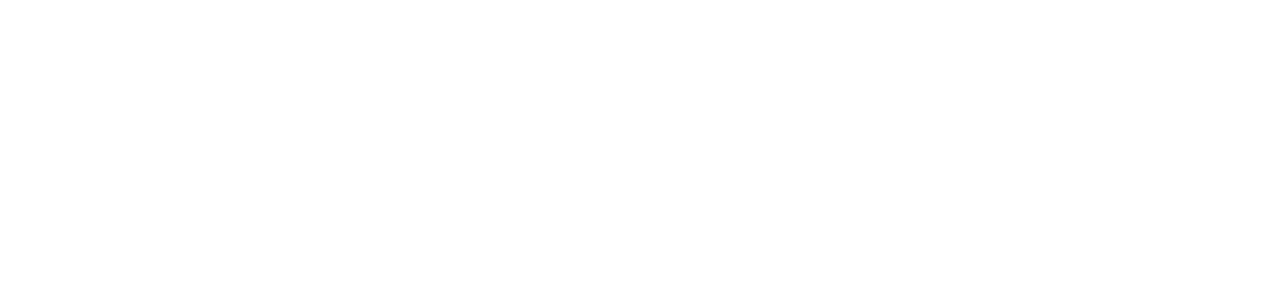
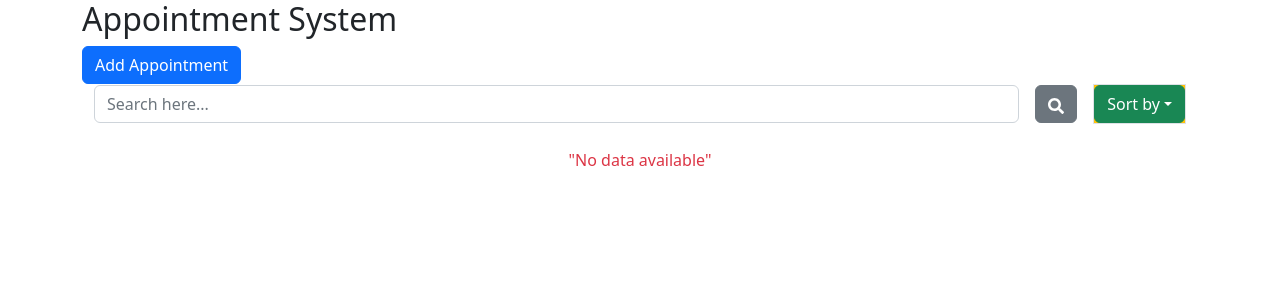
Before and after one commit to SushmaGurung/appointmentSystem, a React (Create React App) app: page / in a window 1280 px wide. Shown: the top 300 px of the page. Built offline with nearby package versions, Linux system fonts and the light colour scheme.

Commit message:
add form for client data collection

```diff
--- a/package.json
+++ b/package.json
@@ -3,6 +3,10 @@
   "version": "0.1.0",
   "private": true,
   "dependencies": {
+    "@fortawesome/fontawesome-svg-core": "^6.4.0",
+    "@fortawesome/free-regular-svg-icons": "^6.4.0",
+    "@fortawesome/free-solid-svg-icons": "^6.4.0",
+    "@fortawesome/react-fontawesome": "^0.2.0",
     "@testing-library/jest-dom": "^5.16.5",
     "@testing-library/react": "^13.4.0",
     "@testing-library/user-event": "^13.5.0",
@@ -11,6 +15,7 @@
     "react-bootstrap": "^2.7.4",
     "react-bootstrap-v5": "^1.4.0",
     "react-dom": "^18.2.0",
+    "react-icons": "^4.8.0",
     "react-scripts": "5.0.1",
     "web-vitals": "^2.1.4"
   },
--- a/src/App.js
+++ b/src/App.js
@@ -1,8 +1,222 @@
+import { useEffect, useState } from "react";
+import "./App.css";
+import Lists from "./Components/lists";
+import Search from "./Components/search";
+import Button from "react-bootstrap/Button";
+import Form from "react-bootstrap/Form";
+
 function App() {
 
-  <div>
-    Hello World
-  </div>
+  const getLocalStorageItems = () => {
+    let list = localStorage.getItem("lists");
+    if (list) {
+      return JSON.parse(list);
+    } else {
+      return [];
+    }
+  };
+
+  // const [lists, setLists] = useState([]);
+  const [lists, setLists] = useState(getLocalStorageItems);
+  const [owner, setOwner] = useState("");
+  const [pet, setPet] = useState("");
+  const [date, setDate] = useState("");
+  const [time, setTime] = useState("");
+  const [notes, setNotes] = useState("");
+  const [query, setQuery] = useState("");
+  const [show, setShow] = useState(false);
+  // const [msg, setMsg] = useState("");
+
+  const handleSubmit = () => {
+    if (lists) {
+      setLists([
+        ...lists,
+        {
+          id: new Date().getTime().toString(),
+          ownerName: owner,
+          petName: pet,
+          date,
+          time,
+          notes,
+        },
+      ]);
+      setOwner("");
+      setPet("");
+      setDate("");
+      setTime("");
+      setNotes("");
+
+      setTimeout(() => {
+        setShow(!show);
+      }, 1000);
+    }
+  };
+
+  // store to localStorage
+  useEffect(() => {
+    localStorage.setItem("lists", JSON.stringify(lists));
+  }, [lists]);
+
+  // delete list
+
+  const deleteList = (id) => {
+    setLists(lists.filter((list) => list.id !== id));
+  };
+
+  // search items
+  const search = () => {
+    return lists.filter((item) => item.ownerName.toLowerCase().includes(query));
+  };
+
+  // sorting items
+  const ascendingList = () => {
+    let allData = [...lists];
+    if (allData.length > 0) {
+      let result = allData.sort((a, b) =>
+        a.ownerName.localeCompare(b.ownerName)
+      );
+      setLists(result);
+    }
+  };
+
+  const descendingList = () => {
+    let allData = [...lists];
+    if (allData.length > 0) {
+      let result = allData.sort((a, b) =>
+        b.ownerName.localeCompare(a.ownerName)
+      );
+      setLists(result);
+    }
+  };
+
+  const sortOwnerList = () => {
+    let allData = [...lists];
+    if (allData.length > 0) {
+      let result = allData.sort((a, b) =>
+        a.ownerName.localeCompare(b.ownerName)
+      );
+      setLists(result);
+    }
+  };
+  const sortPetList = () => {
+    let allData = [...lists];
+    if (allData.length > 0) {
+      let result = allData.sort((a, b) => a.petName.localeCompare(b.petName));
+      setLists(result);
+    }
+  };
+
+  return (
+    <div className="container">
+         <h2>Appointment System</h2>
+
+        <Button variant="primary" onClick={() => setShow(!show)}>
+          Add Appointment
+        </Button>
+        {show && (
+          <Form>
+            <Form.Group className="mb-3" controlId="formBasicEmail">
+              <Form.Label>Owner's Name</Form.Label>
+              <Form.Control
+                type="text"
+                placeholder="Enter Name"
+                required
+                value={owner}
+                onChange={(e) => {
+                  setOwner(e.target.value);
+                }}
+              />
+            </Form.Group>
+
+            <Form.Group className="mb-3" controlId="formBasicPassword">
+              <Form.Label>Pet's Name</Form.Label>
+              <Form.Control
+                type="text"
+                placeholder="Pet's Name"
+                required
+                value={pet}
+                onChange={(e) => {
+                  setPet(e.target.value);
+                }}
+              />
+            </Form.Group>
+
+            <Form.Group className="mb-3" controlId="formBasicCheckbox">
+              <Form.Label>Appointment Date</Form.Label>
+              <Form.Check
+                type="date"
+                required
+                value={date}
+                onChange={(e) => {
+                  setDate(e.target.value);
+                }}
+              />
+            </Form.Group>
+
+            <Form.Group className="mb-3" controlId="formBasicCheckbox">
+              <Form.Label>Appointment Time</Form.Label>
+              <Form.Check
+                type="time"
+                required
+                value={time}
+                onChange={(e) => {
+                  setTime(e.target.value);
+                }}
+              />
+            </Form.Group>
+            <Form.Group
+              className="mb-3"
+              controlId="exampleForm.ControlTextarea1"
+            >
+              <Form.Label>Example textarea</Form.Label>
+              <Form.Control
+                as="textarea"
+                rows={3}
+                value={notes}
+                onChange={(e) => {
+                  setNotes(e.target.value);
+                }}
+              />
+            </Form.Group>
+            {/* <p className="text-success">{msg}</p> */}
+
+            <Button variant="primary" onClick={handleSubmit}>
+              Book Now
+            </Button>
+          </Form>
+        )}
+
+        {/* Search component */}
+       <Search search = {search} setQuery={setQuery} query= {query} ascendingList = {ascendingList} descendingList = {descendingList} sortOwnerList = {sortOwnerList} sortPetList = {sortPetList}/>
+
+
+      {/* lists component*/}
+      {lists && lists.length > 0 && lists != undefined
+        ? lists
+            .filter((list) => {
+              if (query == "") {
+                return list;
+              } else if (
+                list.ownerName.toLowerCase().includes(query.toLowerCase())
+              ) {
+                return list;
+              }
+              // ///////
+            })
+            .map((list) => (
+              <Lists
+                id={list.id}
+                ownerName={list.ownerName}
+                petName={list.petName}
+                date={list.date}
+                time={list.time}
+                notes={list.notes}
+                deleteList={deleteList}
+              />
+            ))
+        :  ( <p className="text-danger text-center py-4">"No data available"</p>)}
+    </div>
+  );
 }
 
 export default App;
--- /dev/null
+++ b/src/Components/lists.css
@@ -0,0 +1 @@
+/* .sort((a,b) => a.ownerName.localeCompare(b.ownerName)) */
--- /dev/null
+++ b/src/Components/lists.js
@@ -0,0 +1,43 @@
+import React from 'react';
+import Card from 'react-bootstrap/Card';
+import Button from 'react-bootstrap/Button';
+import Container from 'react-bootstrap/Container';
+import Row from 'react-bootstrap/Row';
+import Col from 'react-bootstrap/Col';
+import { FaTrash } from "react-icons/fa";
+
+// const Lists = ({id, ownerName, petName, date, time, notes}) => {
+const Lists = (props) => {
+// console.log(props)
+
+
+  return (
+    <div key={props.id}>
+    <Container>
+      <Row >
+        <Card>
+        <Col sm={8}>
+      <Card.Header>{props.ownerName}</Card.Header>
+      <Card.Body>
+        <Card.Title>{props.date}  {props.time}</Card.Title>
+        <Card.Text>{props.petName}</Card.Text>
+        <Card.Text>
+        {props.notes && props.notes}
+        </Card.Text>
+      </Card.Body>
+        </Col>
+    </Card>
+        <Col sm={4}>
+        {props.id &&  <Button variant="danger"  size="sm" onClick={() =>props.deleteList(props.id)}> <FaTrash/>
+        </Button>}
+          </Col>
+      </Row>
+
+    </Container>
+
+
+    </div>
+  )
+}
+
+export default Lists
--- /dev/null
+++ b/src/Components/search.js
@@ -0,0 +1,60 @@
+import React from "react";
+import Button from "react-bootstrap/Button";
+import Form from "react-bootstrap/Form";
+import Dropdown from "react-bootstrap/Dropdown";
+import Stack from "react-bootstrap/Stack";
+import {
+  FaArrowDown,
+  FaArrowUp,
+  FaDog,
+  FaUserAlt,
+  FaSearch,
+} from "react-icons/fa";
+
+const Search = ({
+  search,
+  setQuery,
+  query,
+  ascendingList,
+  descendingList,
+  sortOwnerList,
+  sortPetList,
+}) => {
+  return (
+    <Stack direction="horizontal" className="container" gap={3}>
+      <Form.Control
+        className="me-auto"
+        placeholder="Search here..."
+        value={query}
+        onChange={(e) => setQuery(e.target.value)}
+      />
+      <Button variant="secondary" onClick={search.search} title="Search">
+        <FaSearch />
+      </Button>
+      <div className="bg-warning border">
+        <Dropdown>
+          <Dropdown.Toggle variant="success" id="dropdown-basic">
+            Sort by
+          </Dropdown.Toggle>
+
+          <Dropdown.Menu>
+            <Dropdown.Item onClick={descendingList} title="Descending">
+              <FaArrowUp /> Asc
+            </Dropdown.Item>
+            <Dropdown.Item onClick={ascendingList} title="Ascending">
+              <FaArrowDown /> Desc
+            </Dropdown.Item>
+            <Dropdown.Item onClick={sortPetList} title="Pet Name">
+              <FaDog /> Pet
+            </Dropdown.Item>
+            <Dropdown.Item onClick={sortOwnerList} title="Owner Name">
+              <FaUserAlt /> Owner
+            </Dropdown.Item>
+          </Dropdown.Menu>
+        </Dropdown>
+      </div>
+    </Stack>
+  );
+};
+
+export default Search;
```
Also changed, not shown: src/Components/search.css (added), 1 other file (tests, documents, lock files or other folders).
